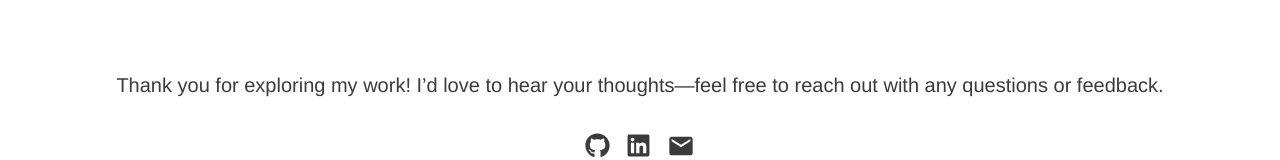
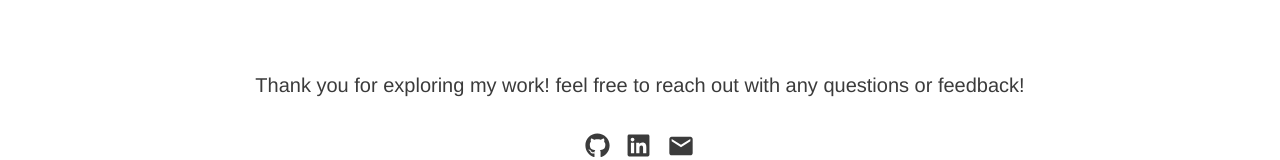
Before and after one commit to Amoghavarsha-Rao/portfolio-v1.0, a React (Vite) app: page / in a window 1280 px wide. Shown: the part 3232-3392 px from the top of the page. Built offline with nearby package versions, Linux system fonts and the light colour scheme.

Commit message:
contact section text updated

```diff
--- a/src/components/Contact.jsx
+++ b/src/components/Contact.jsx
@@ -15,7 +15,7 @@ const Contact = () => {
           color: "#3B3B3B",
         }}
       >
-        Thank you for exploring my work! I’d love to hear your thoughts—feel free to reach out with any questions or feedback.
+        Thank you for exploring my work! feel free to reach out with any questions or feedback!
       </p>
 
 
```
